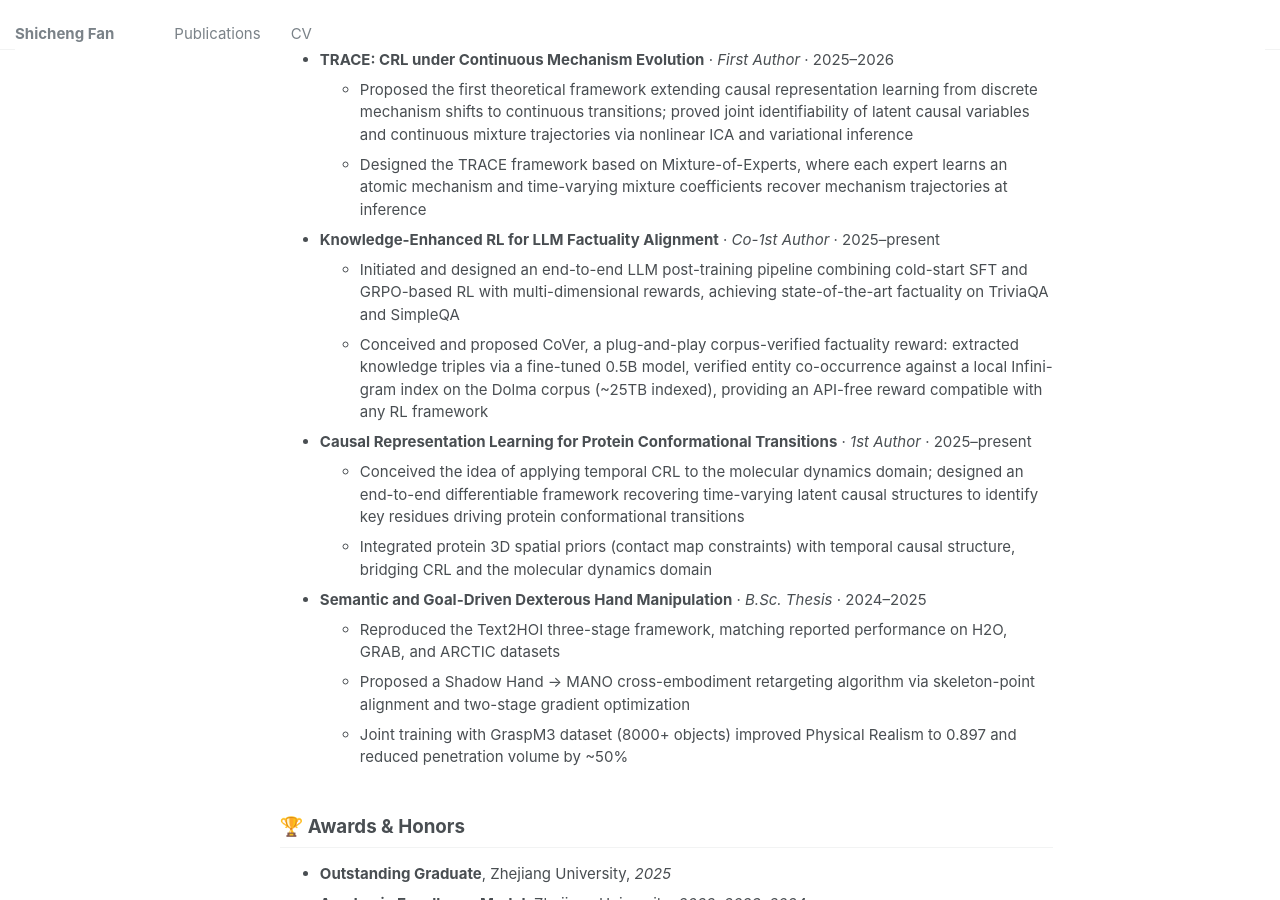
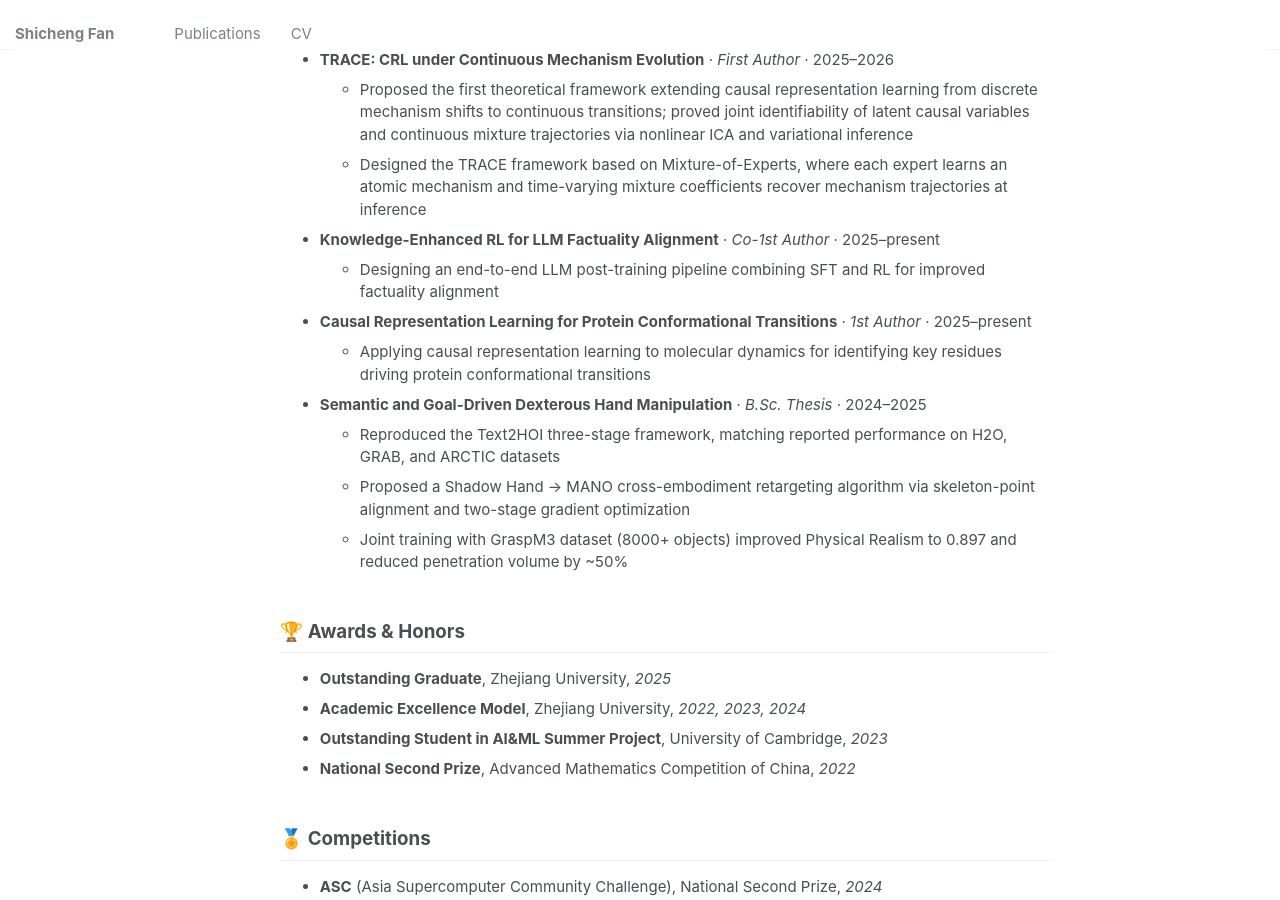
Before and after one commit to shichengf/shichengf.github.io, a Jekyll site: the page built from _pages/about.md, in a window 1280 px wide and 900 px high, scrolled down 1073 px. Built offline with Jekyll 4.4.1, drawn with Linux system fonts in a browser that asks for light colours.

Commit message:
Simplify unpublished research descriptions to avoid idea exposure
Co-Authored-By: Claude Opus 4.6 (1M context) <noreply@anthropic.com>

```diff
--- a/_pages/about.md
+++ b/_pages/about.md
@@ -65,12 +65,10 @@ redirect_from:
   * Designed the TRACE framework based on Mixture-of-Experts, where each expert learns an atomic mechanism and time-varying mixture coefficients recover mechanism trajectories at inference
 
 * **Knowledge-Enhanced RL for LLM Factuality Alignment** · *Co-1st Author* · 2025–present
-  * Initiated and designed an end-to-end LLM post-training pipeline combining cold-start SFT and GRPO-based RL with multi-dimensional rewards, achieving state-of-the-art factuality on TriviaQA and SimpleQA
-  * Conceived and proposed CoVer, a plug-and-play corpus-verified factuality reward: extracted knowledge triples via a fine-tuned 0.5B model, verified entity co-occurrence against a local Infini-gram index on the Dolma corpus (~25TB indexed), providing an API-free reward compatible with any RL framework
+  * Designing an end-to-end LLM post-training pipeline combining SFT and RL for improved factuality alignment
 
 * **Causal Representation Learning for Protein Conformational Transitions** · *1st Author* · 2025–present
-  * Conceived the idea of applying temporal CRL to the molecular dynamics domain; designed an end-to-end differentiable framework recovering time-varying latent causal structures to identify key residues driving protein conformational transitions
-  * Integrated protein 3D spatial priors (contact map constraints) with temporal causal structure, bridging CRL and the molecular dynamics domain
+  * Applying causal representation learning to molecular dynamics for identifying key residues driving protein conformational transitions
 
 * **Semantic and Goal-Driven Dexterous Hand Manipulation** · *B.Sc. Thesis* · 2024–2025
   * Reproduced the Text2HOI three-stage framework, matching reported performance on H2O, GRAB, and ARCTIC datasets
```
Also changed, not shown: _pages/cv.md (+2 -4 lines).
